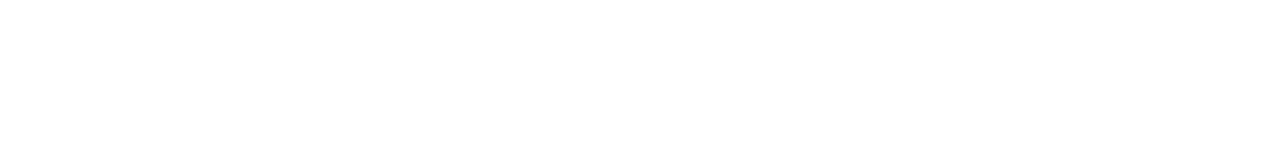
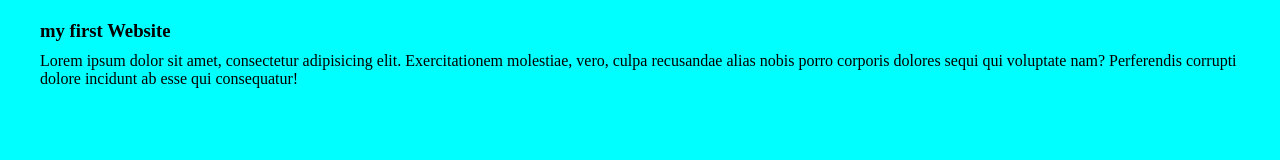
Before and after one commit to SaadTK/my-simple-website, a plain HTML site: page index.html in a window 1280 px wide. Drawn offline with Linux system fonts and the light colour scheme.

Commit message:
added the first blog

```diff
--- a/index.html
+++ b/index.html
@@ -4,8 +4,17 @@
     <meta charset="UTF-8" />
     <meta name="viewport" content="width=device-width, initial-scale=1.0" />
     <title>Simple Website for Github</title>
+    <link rel="stylesheet" href="/styles/styles.css" />
   </head>
   <body>
-
+    <div>
+      <h3>my first Website</h3>
+      <p>
+        Lorem ipsum dolor sit amet, consectetur adipisicing elit. Exercitationem
+        molestiae, vero, culpa recusandae alias nobis porro corporis dolores
+        sequi qui voluptate nam? Perferendis corrupti dolore incidunt ab esse
+        qui consequatur!
+      </p>
+    </div>
   </body>
 </html>
--- /dev/null
+++ b/styles/styles.css
@@ -0,0 +1,4 @@
+*{
+    margin: 10px;
+    background-color: aqua;
+}
```
